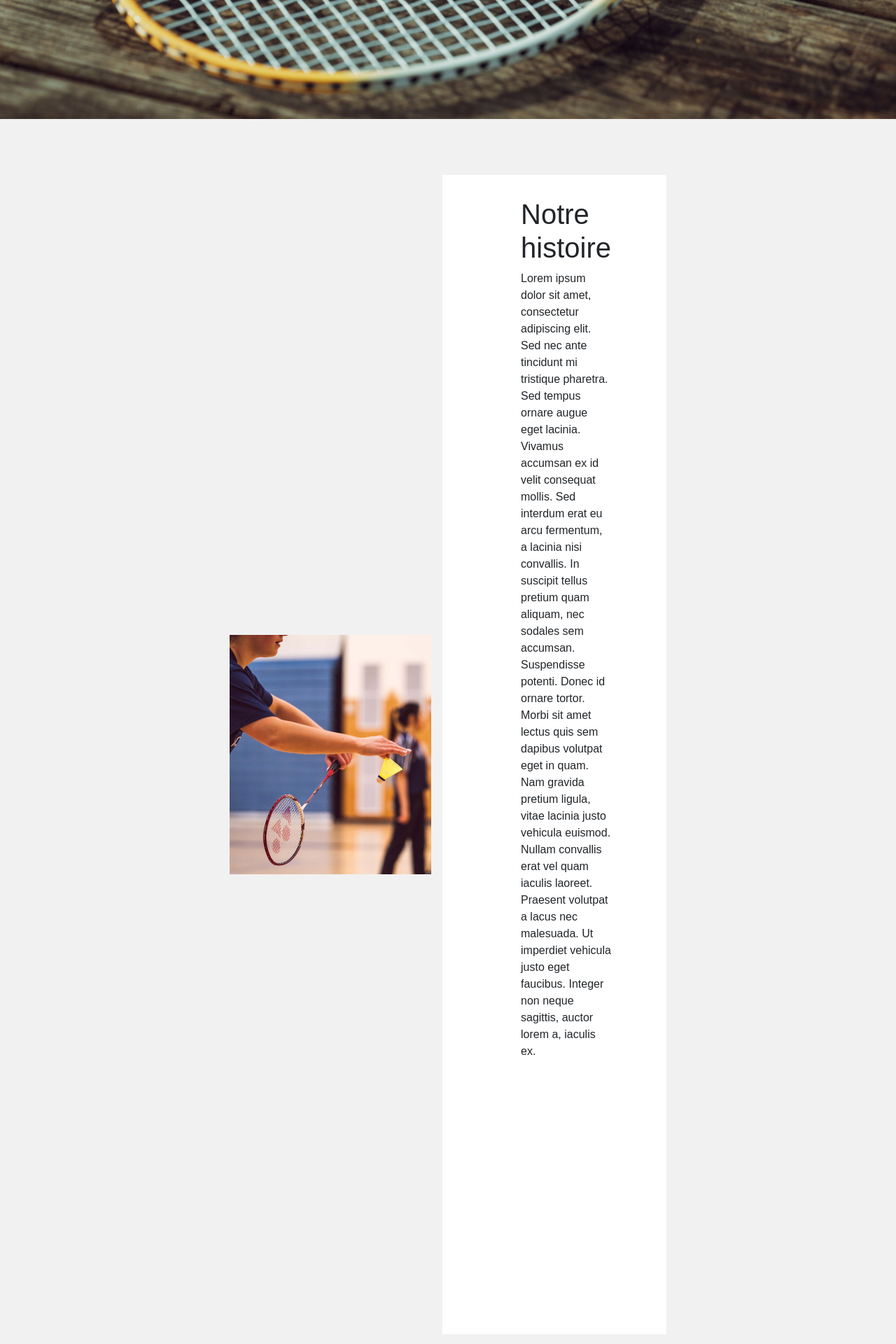
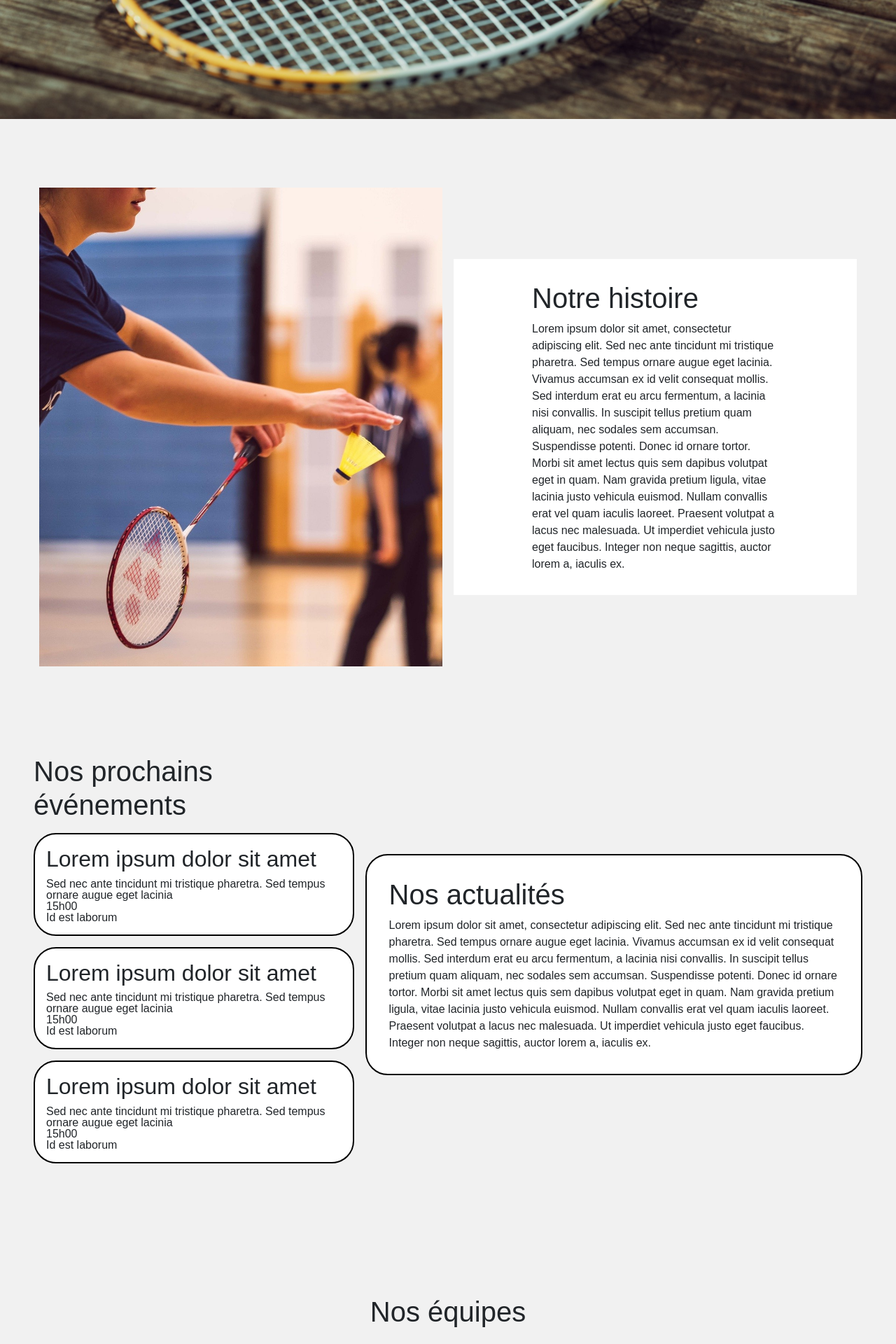
Before and after one commit to Adidooouuu/PHP-SQL, a PHP site: page / in a window 1280 px wide. Shown: the part 630-2550 px from the top of the page at 70% size. Run offline with PHP 8.4, Linux system fonts and the light colour scheme; data comes from the database, SQL or seed files in the repository.

Commit message:
Correction sur la page index.php (visuelle)

```diff
--- a/assets/css/style.css
+++ b/assets/css/style.css
@@ -68,6 +68,12 @@ legend{
 {
   padding-top: 40px;
   margin-top: -40px;
+}
+
+#main-index{
+  width: 100%;
+  min-width: auto;
+  max-width: 100%;
 }
 
 /*Accueil*/
@@ -154,6 +160,10 @@ legend{
 }
 
 /*Section événements*/
+
+.section-event{
+  padding: 0 3rem 0 3rem;
+}
 
 .text-centering, .news
 {
@@ -322,6 +332,12 @@ padding : 0 5rem;
   align-self: center;
 }
 
+/* Section contact */
+
+.contact{
+  padding: 0 3rem 0 3rem;
+}
+
 /*Formulaire*/
 
 .formulaire
--- a/index.php
+++ b/index.php
@@ -38,7 +38,7 @@ session_start();
             <a class="nav-link" href="#equipe-titre">Equipe</a>
           </li>
           <li class="nav-item">
-            <a class="nav-link" href="#contact">Contact</a>
+            <a class="nav-link" href="#contact-titre">Contact</a>
           </li>
           <!-- Button trigger modal -->
           <button type="button" class="btn btn-primary" data-bs-toggle="modal" data-bs-target="#exampleModal">Connexion</button>
@@ -46,7 +46,7 @@ session_start();
       </nav>
     </header>
 
-    <main>
+    <main id="main-index">
       <div class="main_centered">
         <section class="flex">
           <div class="img-placing">
@@ -62,7 +62,7 @@ session_start();
           </div>
         </section>
 
-        <section class="flex">
+        <section class="flex section-event">
           <div class="events">
             <h1 id="actualite" class="nav-fix-40">Nos prochains événements</h1>
             <div class="event">
@@ -127,8 +127,8 @@ session_start();
           <button id="bouton-plus-equipe" type="button">Voir plus</button>
         </section>
 
-        <section id="contact" class="flex nav-fix-40">
-          <h1>Nous contacter</h1>
+        <section class="flex contact">
+          <h1 id="contact-titre" class="nav-fix-40">Nous contacter</h1>
           <p>Lorem ipsum dolor sit amet, consectetur adipiscing elit. Sed nec ante tincidunt mi tristique pharetra. Sed tempus ornare augue eget lacinia. Vivamus accumsan ex id velit consequat mollis. Sed interdum erat eu arcu fermentum, a lacinia nisi convallis. In suscipit tellus pretium quam aliquam, nec sodales sem accumsan. Suspendisse potenti. Donec id ornare tortor. Morbi sit amet lectus quis sem dapibus volutpat eget in quam. Nam gravida pretium ligula, vitae lacinia justo vehicula euismod. Nullam convallis erat vel quam iaculis laoreet. Praesent volutpat a lacus nec malesuada. Ut imperdiet vehicula justo eget faucibus. Integer non neque sagittis, auctor lorem a, iaculis ex.</p>
           <hr>
         </section>
```
